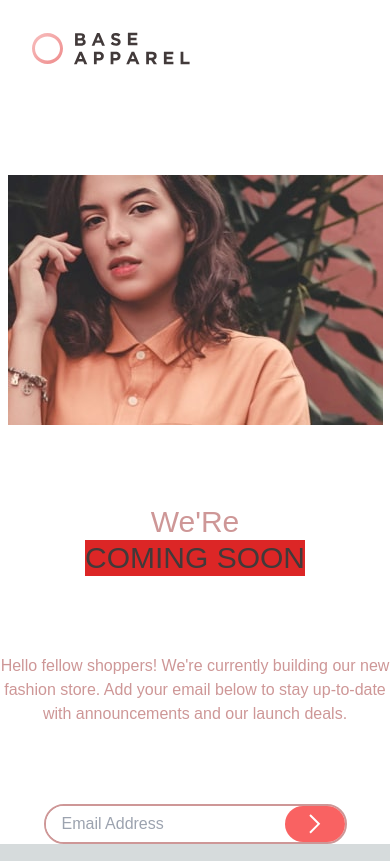
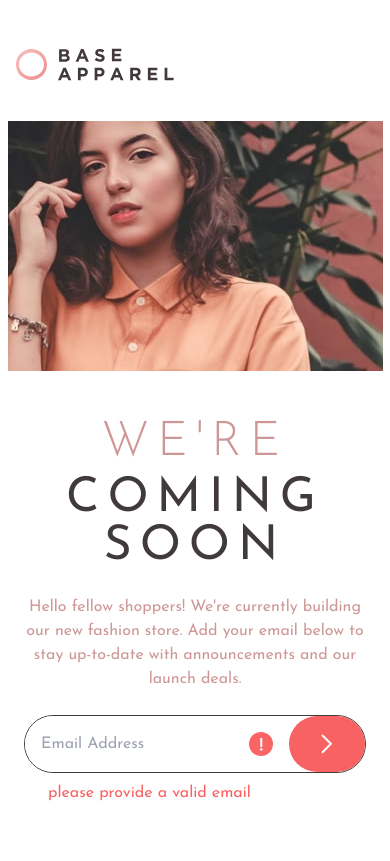
Before and after one commit to theisolatedmonk/base-apparel-coming-soon-page, a Next.js app: page / in a window 390 px wide. Built offline with nearby package versions, Linux system fonts and the light colour scheme.

Commit message:
mobile-design-implimented

```diff
--- /dev/null
+++ b/src/app/DescriptionText.tsx
@@ -0,0 +1,52 @@
+'use client'
+import React from 'react'
+
+import Image from "next/image";
+import error from "@/images/icon-error.svg";
+import arrow from "@/images/icon-arrow.svg";
+
+
+
+
+export default function DescriptionText() {
+  return (
+    <div className="flex flex-col p-6 gap-6 ">
+    <div className="flex flex-col justify-center w-full items-center font-light text-5xl tracking-[8px] gap-2  ">
+          <p className="text-[hsl(0,36%,70%)]  ">WE'RE</p>
+          <p className="text-[hsl(0,6%,24%)]  w-[50%]textcenter text-center font-normal">
+            COMING SOON
+          </p>
+        </div>
+
+        <p className="text-[hsl(0,36%,70%)] text-center ">
+          Hello fellow shoppers! We're currently building our new fashion store.
+          Add your email below to stay up-to-date with announcements and our
+          launch deals.
+        </p>
+
+        <div className="flex flex-col gap-2">
+        <div className=" flex border-[1px] fo border-[hsl(0,6%,24%)] rounded-full  w-full justify-between ">
+          <input
+            type="email"
+            placeholder="Email Address"
+            className="  p-4 outline-none
+     rounded-full text-[hsl(0,36%,70%)] "
+          />
+      <div className="flex gap-4">
+      <div className="flex items-center justify-center">
+          <Image src={error} alt={""} className=" " />
+          </div>
+
+          <button className="bg-[hsl(0,93%,68%)] px-8 py-2 rounded-full">
+            {" "}
+            <Image src={arrow} alt={""} className="" />
+          </button>
+      </div>
+        </div>
+        <p className="hidde text-[hsl(0,93%,68%)]  px-6">please provide a valid email</p>
+        </div>
+
+    </div>
+
+  )
+}
--- a/src/app/page.tsx
+++ b/src/app/page.tsx
@@ -1,32 +1,20 @@
-import Image from 'next/image'
-import logo from '@/images/logo.svg'
-import heroMobile from '@/images/hero-mobile.jpg'
-import heroDesktop from '@/images/hero-desktop.jpg'
-import error from '@/images/icon-error.svg'
-import arrow from '@/images/icon-arrow.svg'
+import Image from "next/image";
+import logo from "@/images/logo.svg";
+import heroMobile from "@/images/hero-mobile.jpg";
+import heroDesktop from "@/images/hero-desktop.jpg";
+import error from "@/images/icon-error.svg";
+import arrow from "@/images/icon-arrow.svg";
+import DescriptionText from "./DescriptionText";
 
 export default function Home() {
   return (
-    <main className="flex min-h-screen flex-col items-center justify-between bg-white font-JosefinSans text-[16px]">
+    <main className="flex min-h-screen flex-col items-center justify-between bg-white font-JosefinSans text-[16px] py-8 gap-6">
+      <div className="flex  items-start justify-start w-full p-4">
+        <Image src={logo} alt={""} className="" />
+      </div>
 
-<div className="flex  items-start justify-start w-full p-8">
-  <Image src={logo} alt={''} className=''/>
-
-</div>
-
-<Image src={heroMobile} alt={''}/>
-<div className="flex flex-col justify-center w-full items-center">
-  <p className="text-[hsl(0,36%,70%)] text-3xl">We'Re</p>
-  <p className="text-[hsl(0,6%,24%)] text-3xl bg-red-600 w-[50%]textcenter text-center">COMING SOON</p>
-</div>
-
-<p className="text-[hsl(0,36%,70%)] text-center">Hello fellow shoppers! We're currently building our new fashion store. Add your email below to stay up-to-date with announcements and our launch deals.</p>
-<div className=" flex border-2 border-[hsl(0,36%,70%)] rounded-full">
-  <input type="email" placeholder='Email Address' className='  px-4 outline-none
-   rounded-full text-[hsl(0,36%,70%)] '/>
-<button className="bg-[hsl(0,93%,68%)] px-6 py-2 rounded-full">  <Image src={arrow} alt={''} className=''/></button>
-
-</div>
+      <Image src={heroMobile} alt={""} />
+<DescriptionText/>
     </main>
-  )
+  );
 }
--- a/tailwind.config.js
+++ b/tailwind.config.js
@@ -7,7 +7,7 @@ module.exports = {
     ],
     theme: {
         extend: {
-            fontFamily: { JosefinSans: ['JosefinSans', 'sans-serif'] },
+            fontFamily: { JosefinSans: ['Josefin Sans', 'sans-serif'] },
             backgroundImage: {
                 'gradient-radial': 'radial-gradient(var(--tw-gradient-stops))',
                 'gradient-conic': 'conic-gradient(from 180deg at 50% 50%, var(--tw-gradient-stops))',
```
